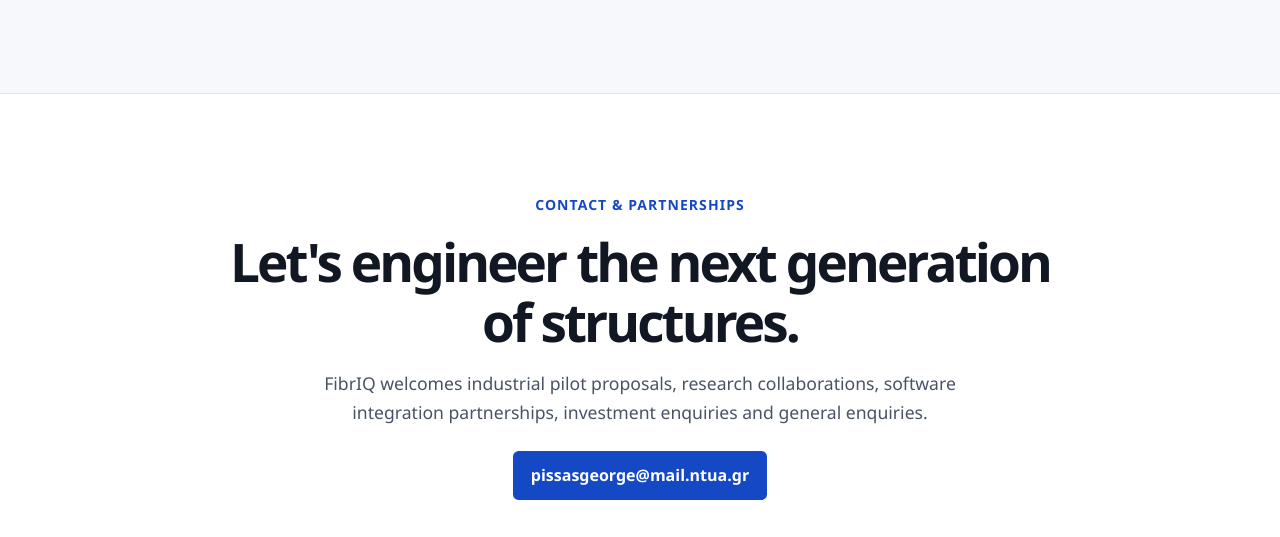
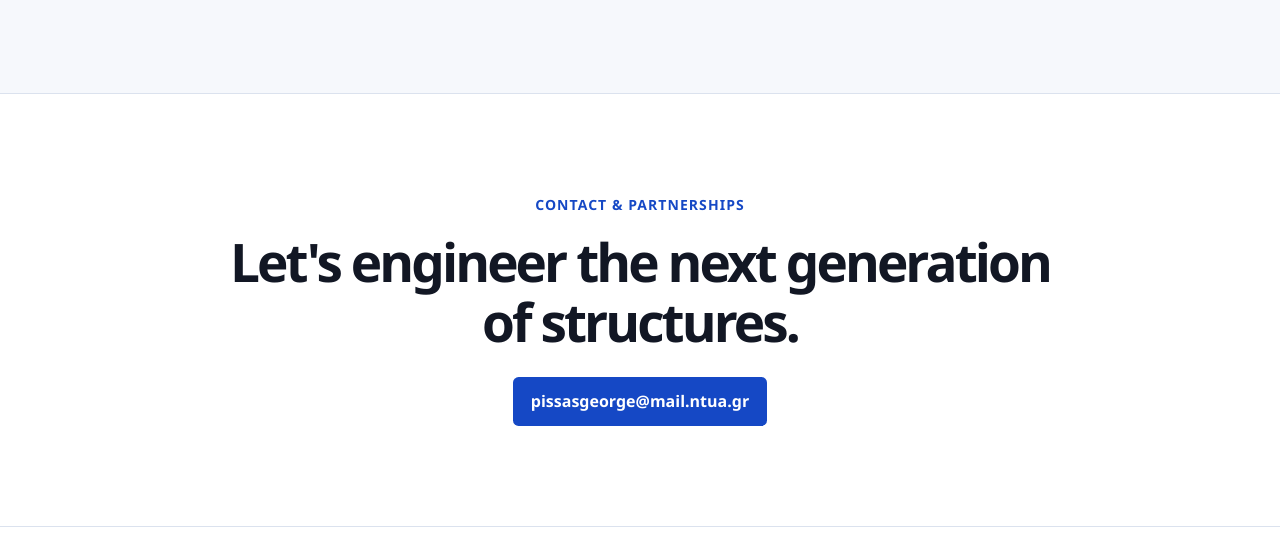
Before and after one commit to GeorgePissas/FibrIQ_Website, a plain HTML site: page index.html in a window 1280 px wide. Shown: the part 6199-6736 px from the top of the page. Drawn offline with Linux system fonts and the light colour scheme.

Commit message:
Update index.html

```diff
--- a/index.html
+++ b/index.html
@@ -239,7 +239,7 @@
     <section class="section shell contact" id="contact" aria-labelledby="contact-title">
       <p class="eyebrow">Contact &amp; partnerships</p>
       <h2 id="contact-title">Let's engineer the next generation of structures.</h2>
-      <p>FibrIQ welcomes industrial pilot proposals, research collaborations, software integration partnerships, investment enquiries and general enquiries.</p>
+      <!--<p>FibrIQ welcomes industrial pilot proposals, research collaborations, software integration partnerships, investment enquiries and general enquiries.</p> -->
       <p class="contact-note" id="contact-placeholder">Contact details will be added here.</p>
       <div class="actions contact-links" data-contact-links hidden></div>
     </section>
```
